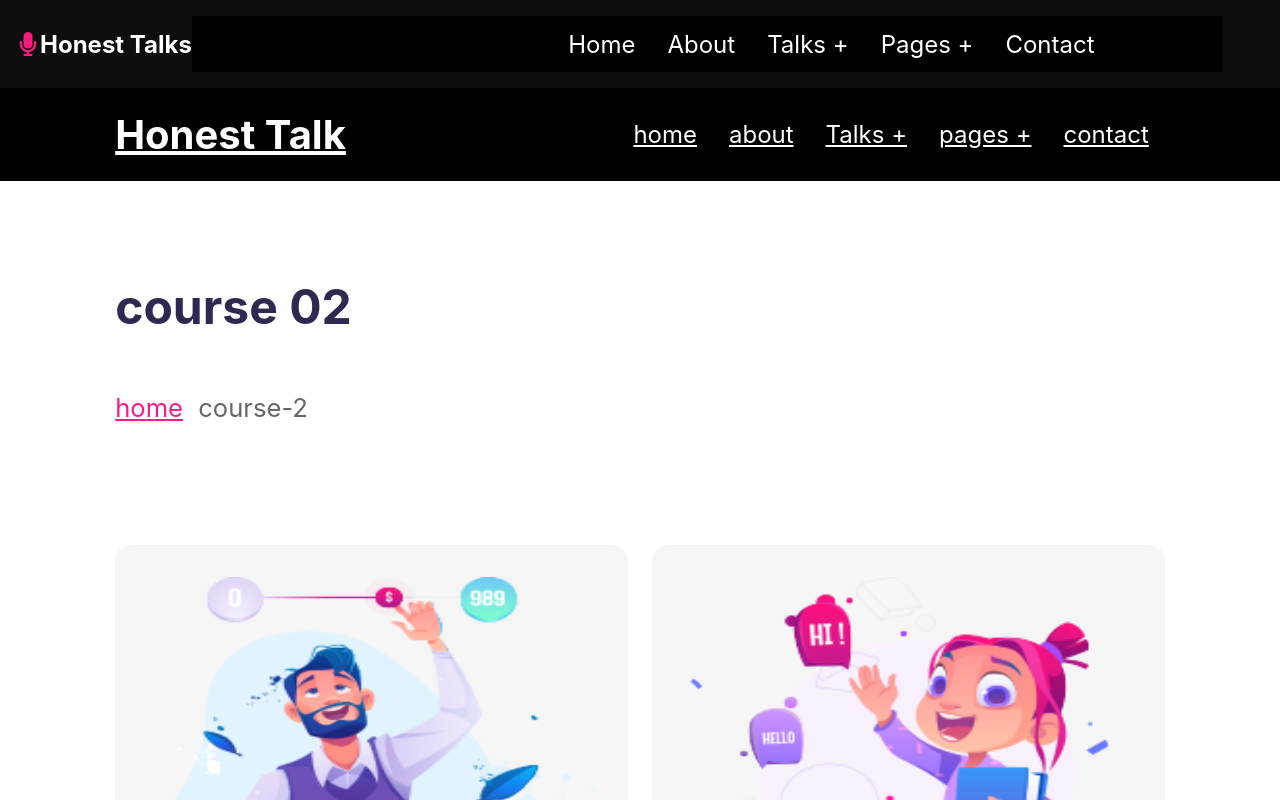
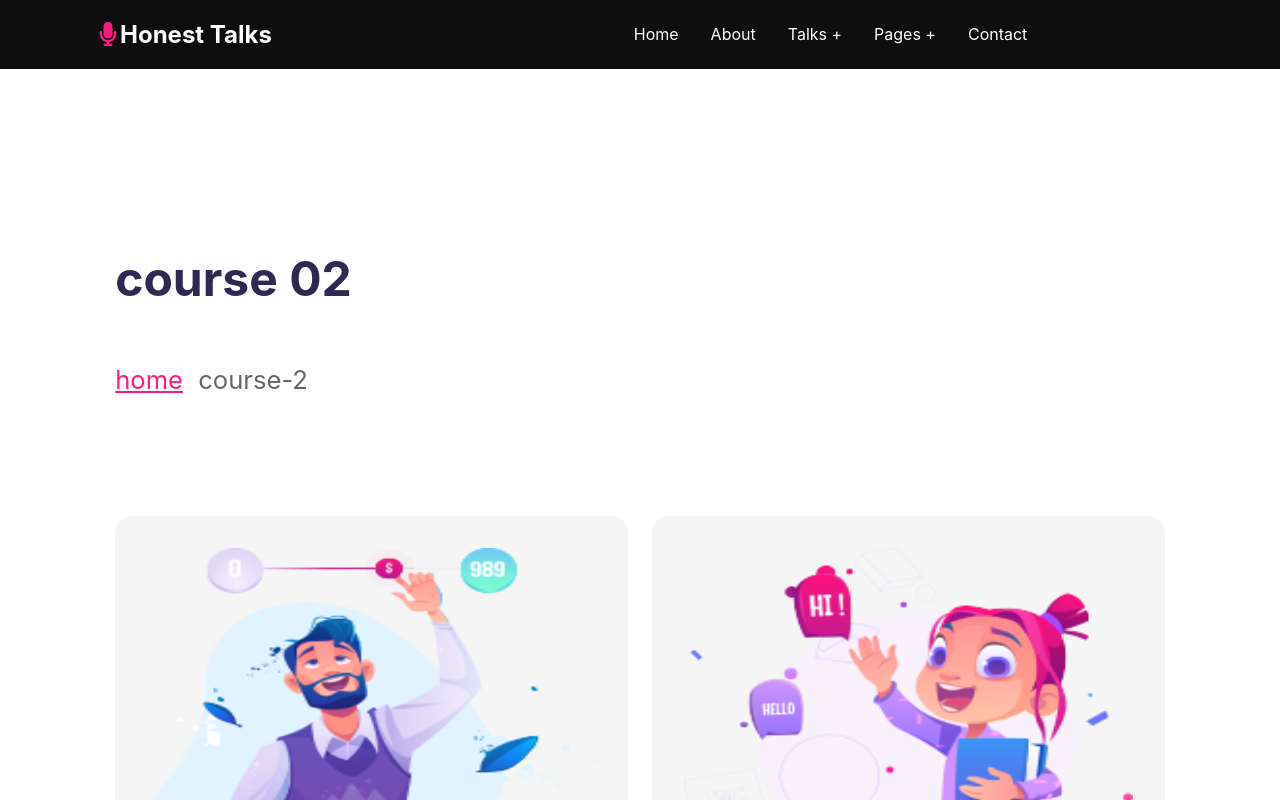
Before and after one commit to freakfolks/freakfolks.github.io, a React (Create React App) app: page /Lifestyle in a window 1280 px wide. Shown: the top 800 px of the page. Built offline with nearby package versions, Linux system fonts and the light colour scheme; the HTML template or start-up script is replaced by a standard one.

Commit message:
added the navbar

```diff
--- a/src/App.css
+++ b/src/App.css
@@ -94,7 +94,7 @@ section {
       -ms-flex-pack: justify;
           justify-content: space-between;
   padding: 0 9%;
-  background: #000000;
+
 }
 
 .header .logo {
@@ -131,7 +131,7 @@ color: red;
 .header .navbar ul li a {
   padding: 1rem;
   display: block;
-  font-size: 1.5rem;
+  font-size: 1rem;
   color: #fff;
 }
 
@@ -140,11 +140,16 @@ color: red;
 }
 
 .header .navbar ul li ul {
+  /* position: absolute; */
+  /* left: 0; */
+  width: 15rem;
   position: absolute;
-  left: 0;
-  width: 20rem;
-  background: #000000;
+  right: 2;
+  top: 10;
+  background: #0e0e0e;
   display: none;
+  margin: 0;
+  padding: 0;
 }
 
 .header .navbar ul li ul li {
--- a/src/Component/Navbar.jsx
+++ b/src/Component/Navbar.jsx
@@ -19,7 +19,7 @@ const Nav = styled.div`
   display: flex;
   flex-direction: row;
   height: 7vh;
- padding: 1rem;
+  padding: 0.4rem 6rem;
   font-size: 18px;
   font-weight: 400;
   line-height: normal;
```
